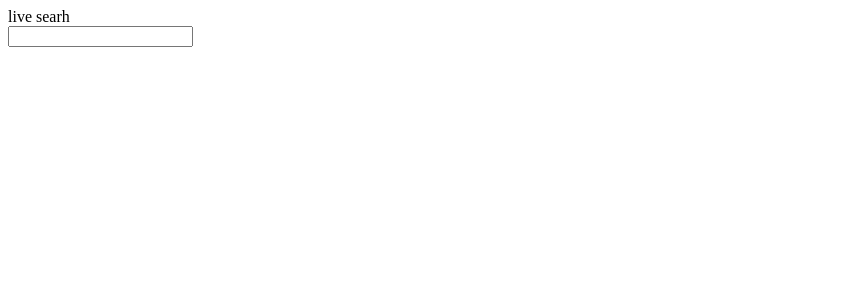
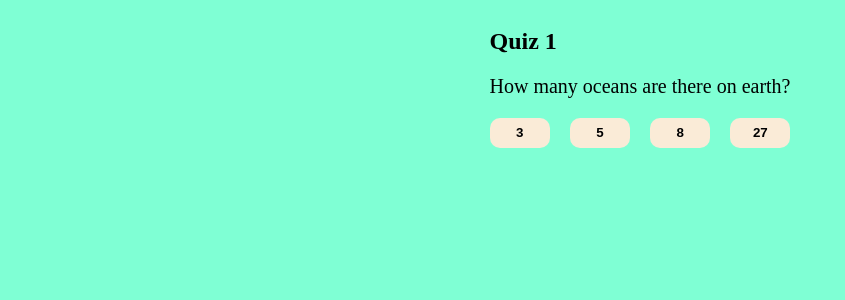
Before and after one commit to n1kalai/test-react, a React (Create React App) app: page / in a window 1280 px wide. Shown: the top 300 px of the page, without its empty margins (0-845 px from the left). Built offline with nearby package versions, Linux system fonts and the light colour scheme.

Commit message:
make quiz app component

```diff
--- /dev/null
+++ b/src/components/quizNJ.jsx
@@ -0,0 +1,53 @@
+import React, { useState } from "react";
+import "./../index.scss";
+const Quiz = () => {
+  const [answer, setAnswer] = useState(null);
+  const [isCorrect, setIsCorrect] = useState(null);
+
+  const handleSubmit = (selectedAnswer) => {
+    setAnswer(selectedAnswer);
+
+    const isAnswerCorrect = selectedAnswer === true;
+    setIsCorrect(isAnswerCorrect);
+  };
+
+  return (
+    <div className="quiz">
+      <h2>Quiz 1</h2>
+      <p>How many oceans are there on earth?</p>
+      <div className="answers-buttons">
+        <button
+          className={answer === false ? "incorrect" : ""}
+          onClick={() => handleSubmit(false)}
+        >
+          3
+        </button>
+        <button
+          className={answer === true ? "correct" : ""}
+          onClick={() => handleSubmit(true)}
+        >
+          5
+        </button>
+        <button
+          className={answer === false ? "incorrect" : ""}
+          onClick={() => handleSubmit(false)}
+        >
+          8
+        </button>
+        <button
+          className={answer === false ? "incorrect" : ""}
+          onClick={() => handleSubmit(false)}
+        >
+          27
+        </button>
+      </div>
+      {answer !== null && (
+        <div>
+          <p>{isCorrect ? "Correct" : "Incorrect"}</p>
+        </div>
+      )}
+    </div>
+  );
+};
+
+export default Quiz;
--- a/src/index.js
+++ b/src/index.js
@@ -5,12 +5,14 @@ import App from "./App";
 import reportWebVitals from "./reportWebVitals";
 import AppWithClass from "./AppWithClass";
 import LiveSearch from "./LiveSearch";
+import Quiz from "./components/quizNJ";
 
 const root = ReactDOM.createRoot(document.getElementById("root"));
 root.render(
-	<React.StrictMode>
-		<LiveSearch />
-	</React.StrictMode>
+  <React.StrictMode>
+    {/* <LiveSearch /> */}
+    <Quiz />
+  </React.StrictMode>
 );
 
 // If you want to start measuring performance in your app, pass a function
--- a/src/index.scss
+++ b/src/index.scss
@@ -1,13 +1,42 @@
-.cocktails-container {
-	display: flex;
-	gap: 20px;
-	flex-wrap: wrap;
-	.cocktail-container {
-		display: flex;
-		flex-direction: column;
-		width: 360px;
-		& img {
-			width: 360px;
-		}
-	}
+body {
+  background-color: aquamarine;
+  height: 100vh;
+  display: flex;
+  justify-content: center;
+
+  .quiz {
+    p {
+      font-size: 20px;
+    }
+
+    .answers-buttons {
+      display: flex;
+      justify-content: space-between;
+
+      button {
+        width: 20%;
+        height: 30px;
+        border-radius: 10px;
+        background-color: antiquewhite;
+        font-weight: bolder;
+        border: none;
+
+        &.correct {
+          background-color: green;
+          color: white;
+        }
+
+        &.incorrect {
+          color: white;
+          background-color: red;
+        }
+      }
+
+      button:hover {
+        cursor: pointer;
+        background-color: rgb(18, 15, 208);
+        color: white;
+      }
+    }
+  }
 }
```
